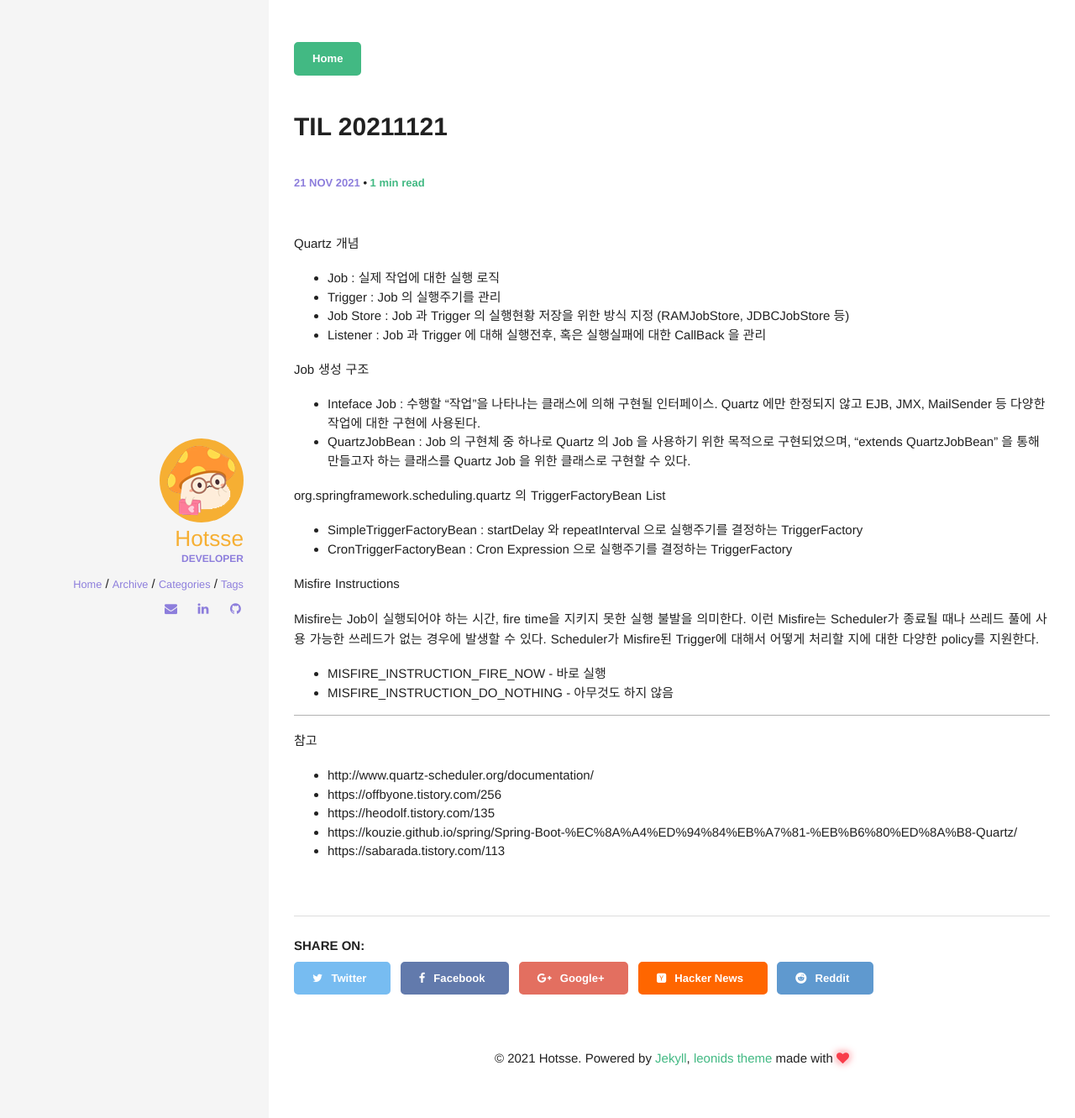
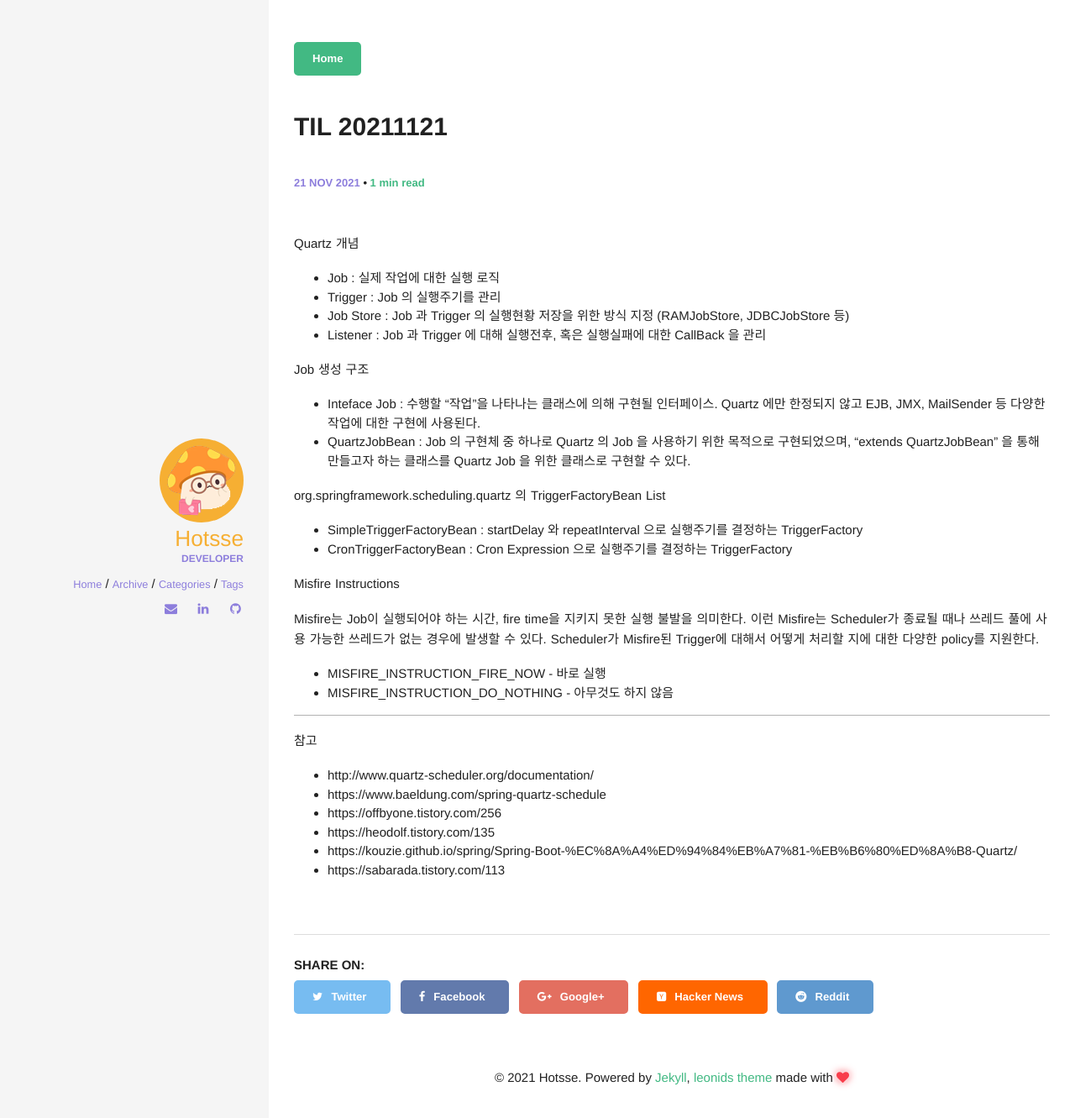
Before and after one commit to Hotsse/hotsse.github.io, a Jekyll site: the page built from _posts/2021-11-21-TIL 20211121.md, in a window 1280 px wide. Shown: the top 1331 px of the page at 84% size. Built offline with Jekyll 4.4.1, drawn with Linux system fonts in a browser that asks for light colours; comment, search, counter and statistics services are not loaded; some of the changed lines change nothing that is shown.

Commit message:
Update 2021-11-21-TIL 20211121.md

```diff
--- a/_posts/2021-11-21-TIL 20211121.md
+++ b/_posts/2021-11-21-TIL 20211121.md
@@ -33,6 +33,7 @@ Misfire는 Job이 실행되어야 하는 시간, fire time을 지키지 못한
 참고
 
 - http://www.quartz-scheduler.org/documentation/
+- https://www.baeldung.com/spring-quartz-schedule
 - https://offbyone.tistory.com/256
 - https://heodolf.tistory.com/135
 - https://kouzie.github.io/spring/Spring-Boot-%EC%8A%A4%ED%94%84%EB%A7%81-%EB%B6%80%ED%8A%B8-Quartz/
```
